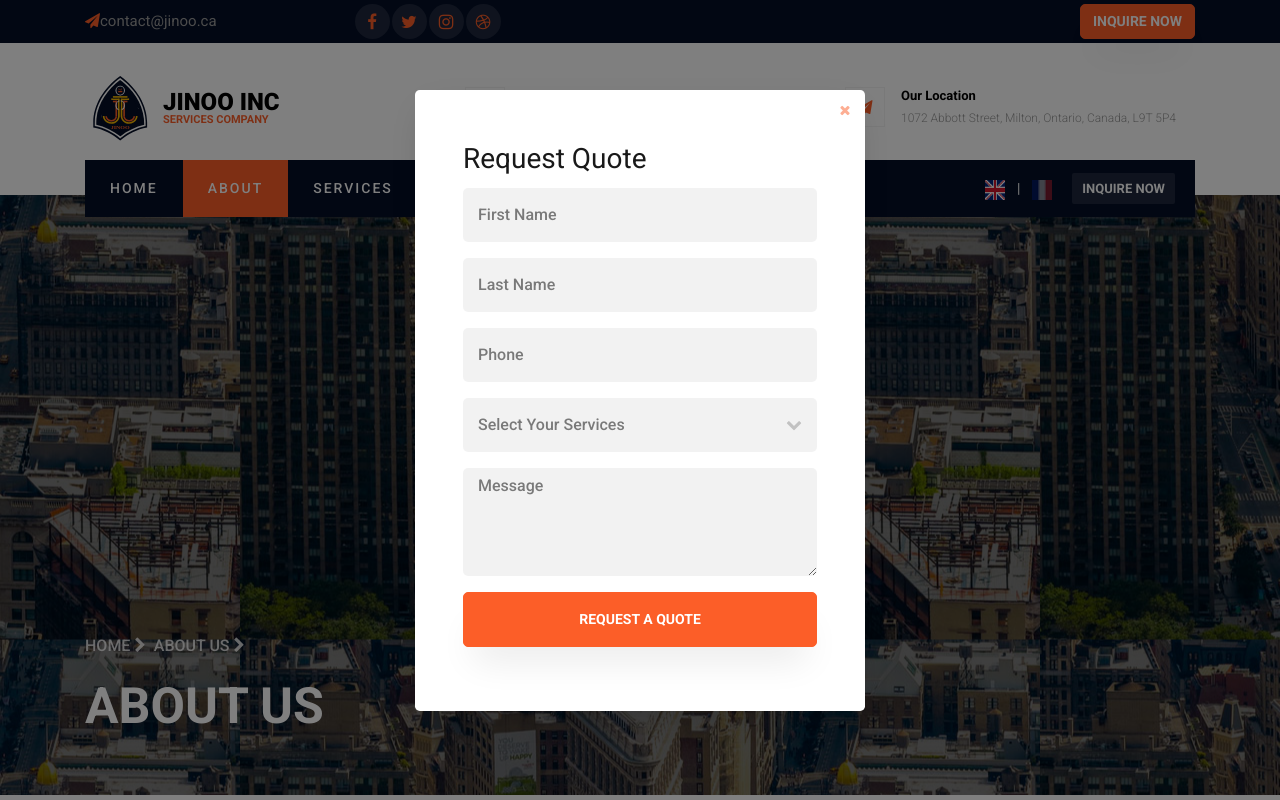
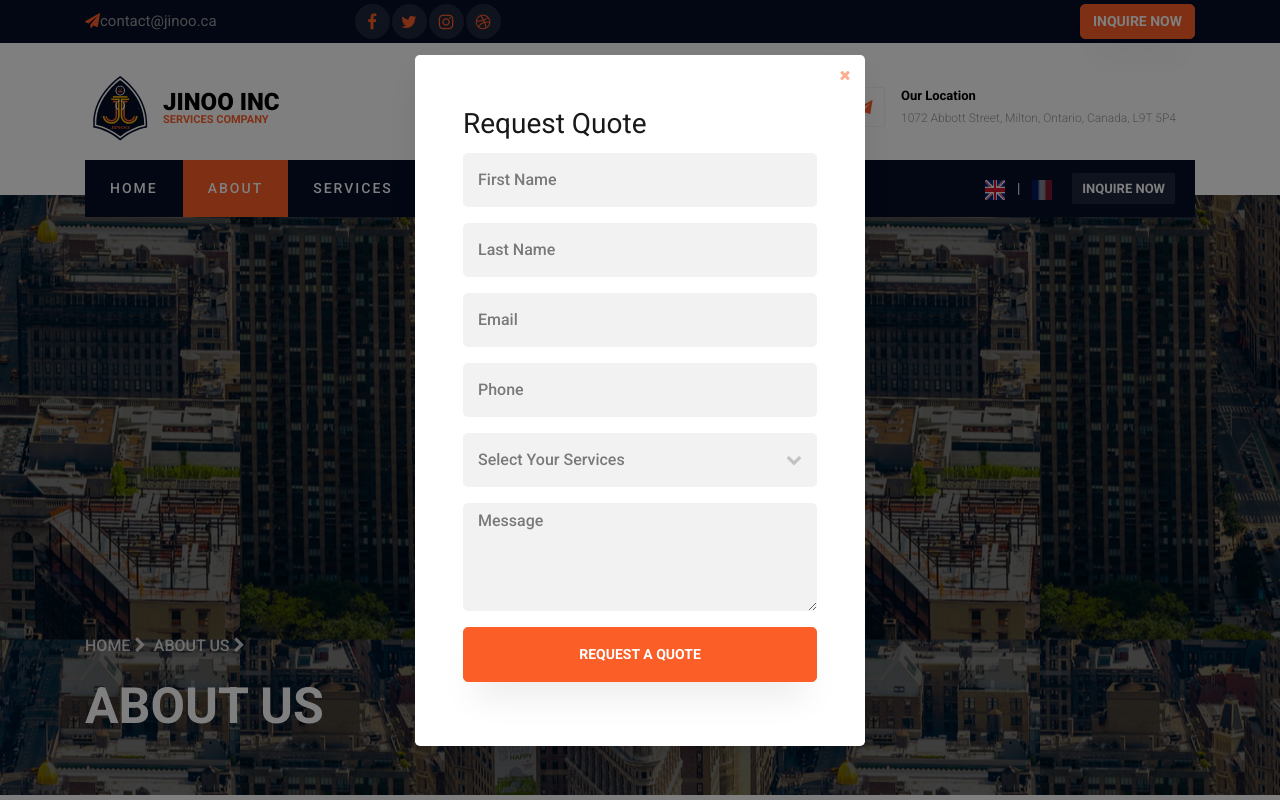
Before and after one commit to HooYia/jinno_site, a Django app: page /en/about/ in a window 1280 px wide, after a click on "INQUIRE NOW". Run offline with Django 5.2, Linux system fonts and the light colour scheme; data that the repository does not hold is empty; some libraries are stand-ins or nearby versions.

Commit message:
fix: added email on quate request

```diff
--- a/main_app/models.py
+++ b/main_app/models.py
@@ -581,6 +581,7 @@ class QuoteRequest(models.Model):
     first_name = models.CharField(max_length=100, null=False, blank=False)
     last_name = models.CharField(max_length=100, null=False, blank=False)
     phone = models.CharField(max_length=20, null=False, blank=False)
+    email = models.CharField(max_length=255, null=True, blank=True)
     service = models.CharField(max_length=100, null=False, blank=False)
     message = models.TextField(null=True, blank=True)
     created_at = models.DateTimeField(auto_now_add=True)
--- a/main_app/views/home_views.py
+++ b/main_app/views/home_views.py
@@ -210,6 +210,8 @@ class RequestQuoteView(View):
     def post(self, request):
         first_name = request.POST.get('first_name')
         last_name = request.POST.get('last_name')
+        email = request.POST.get("email")
+
         phone = request.POST.get('phone')
         service = request.POST.get('service')
         message = request.POST.get('message')
@@ -223,7 +225,8 @@ class RequestQuoteView(View):
             errors['phone'] = _("Phone is required.")
         if not service:
             errors['service'] = _("Service is required.")
-
+        if not email:
+            errors['email'] = _("email is required.")
         if errors:
             for msg in errors.values():
                 messages.error(request, msg)
@@ -236,6 +239,7 @@ class RequestQuoteView(View):
                 phone=phone,
                 service=service,
                 message=message,
+                email=email,
             )
             messages.success(request, _("Your quote request has been sent successfully."))
         except Exception:
--- a/templates/includes/_footer.html
+++ b/templates/includes/_footer.html
@@ -105,6 +105,9 @@
                             <input type="text" name="last_name" class="form-control" placeholder="{% trans 'Last Name' %}" required>
                         </div>
                         <div class="form-group">
+                            <input type="email" name="email" class="form-control" placeholder="{% trans 'Email' %}" required>
+                        </div>
+                        <div class="form-group">
                             <input type="text" name="phone" class="form-control" placeholder="{% trans 'Phone' %}" required>
                         </div>
                     </div>
```
Also changed, not shown: main_app/admin.py (+4 -4 lines), main_app/migrations/0016_quoterequest_email.py (added).
